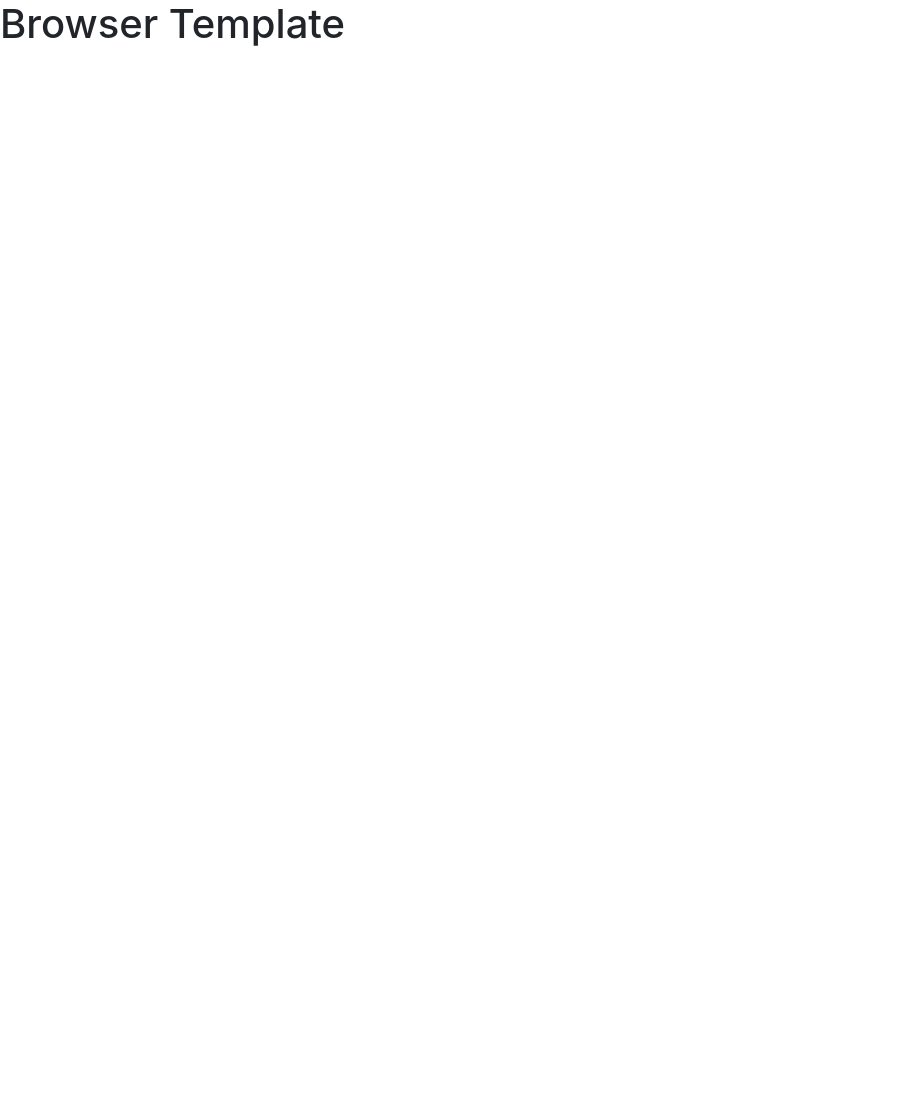
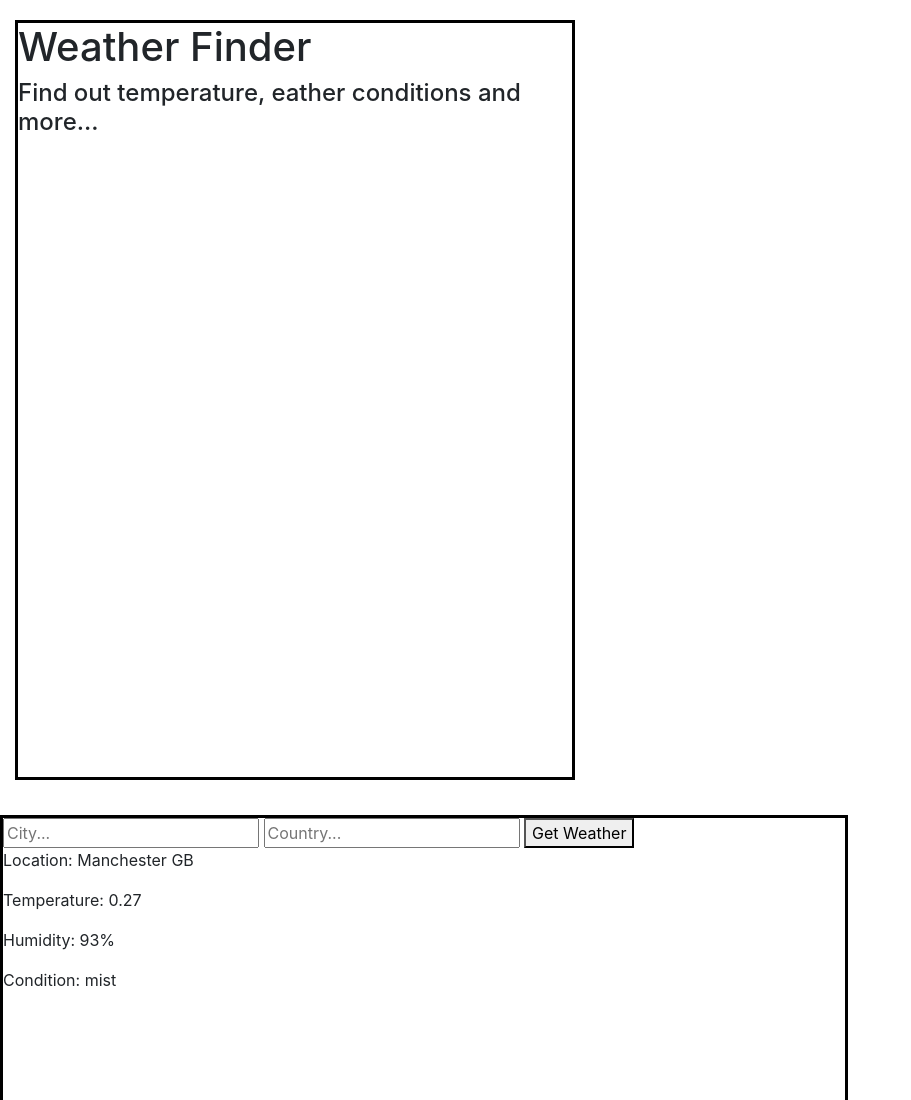
Before and after one commit to sangelici/weather-app-client, a website built with webpack: page index.html in a window 1280 px wide. Shown: the top 1100 px of the page, without its empty margins (0-911 px from the left). Before the commit the page ends 800 px from the top, so only its background shows below. Built offline with nearby package versions, Linux system fonts and the light colour scheme.

Commit message:
Create basic layout for weather app
- two columns w/ html content
- sizing of columns with margin and center position

```diff
--- a/assets/styles/index.scss
+++ b/assets/styles/index.scss
@@ -1 +1,24 @@
 @import '~bootstrap/scss/bootstrap';
+
+
+h1 {
+  // font-size: 100px;
+}
+
+.main {
+  height: 95vh;
+  margin-top: 20px;
+  margin-bottom: 15px;
+
+  &.box1 {
+    border: 3px solid black;
+    margin-left: 15px;
+    width: 35rem;
+  }
+
+  &.box2 {
+    border: 3px solid black;
+    margin-right: 10px;
+    width: 53em;
+  }
+}
--- a/index.html
+++ b/index.html
@@ -12,6 +12,25 @@
       <script src="public/application.js" type="text/javascript" charset="utf-8" defer></script>
     </head>
     <body>
-      <h1>Browser Template</h1>
+      <div class="container-fluid">
+        <div class="row">
+          <div class="main column box1">
+            <h1>Weather Finder</h1>
+            <h4>Find out  temperature, eather conditions and more...</h4>
+          </div>
+          <div class="main column box2">
+            <form>
+              <input required type="text" placeholder="City...">
+              <input required type="text" placeholder="Country...">
+              <button class="button">Get Weather</button>
+
+              <p><span>Location:</span> Manchester GB</p>
+              <p><span>Temperature:</span> 0.27</p>
+              <p><span>Humidity:</span> 93%</p>
+              <p><span>Condition:</span> mist</p>
+            </form>
+          </div>
+        </div>
+      </div>
     </body>
 </html>
```
Also changed, not shown: 1 other file.
